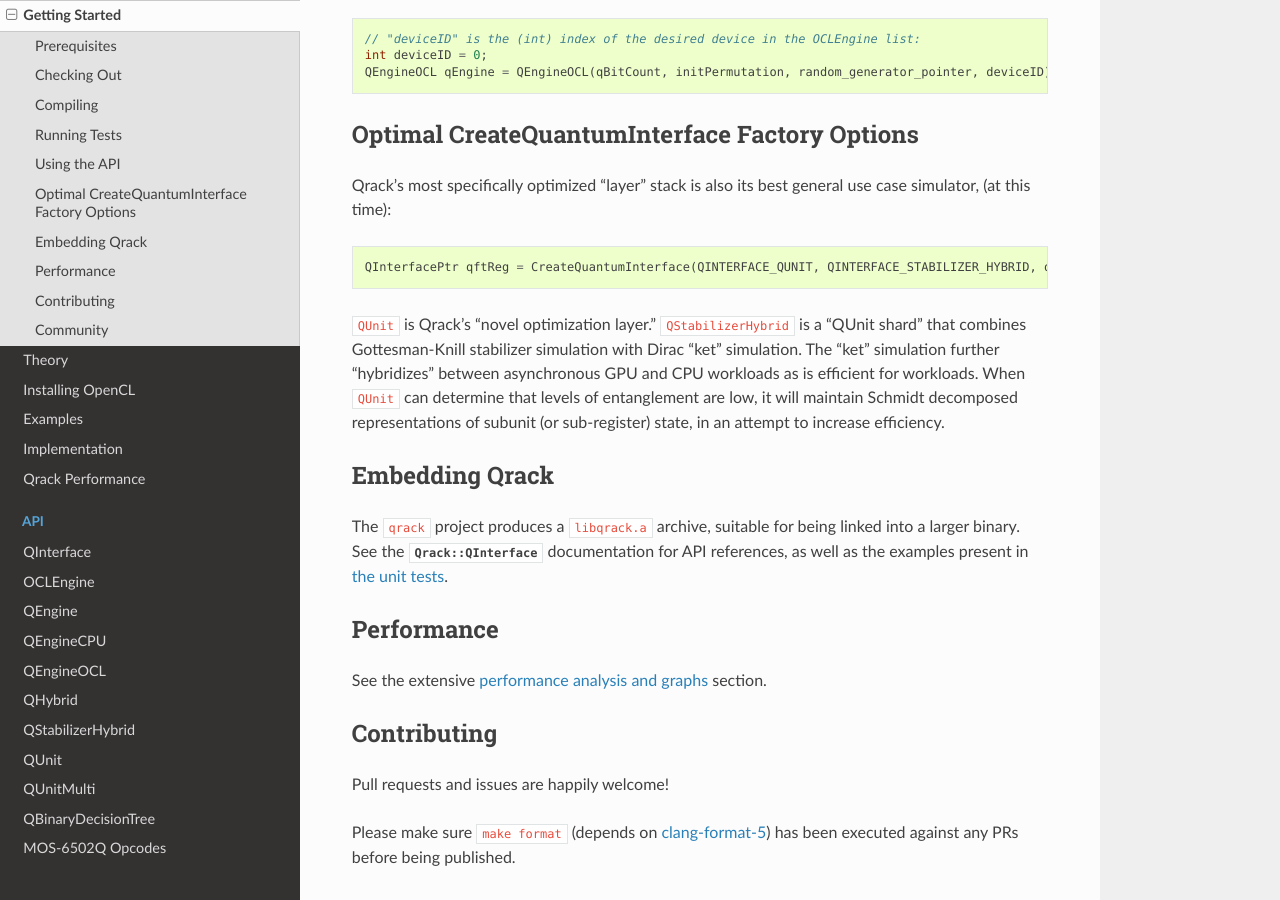
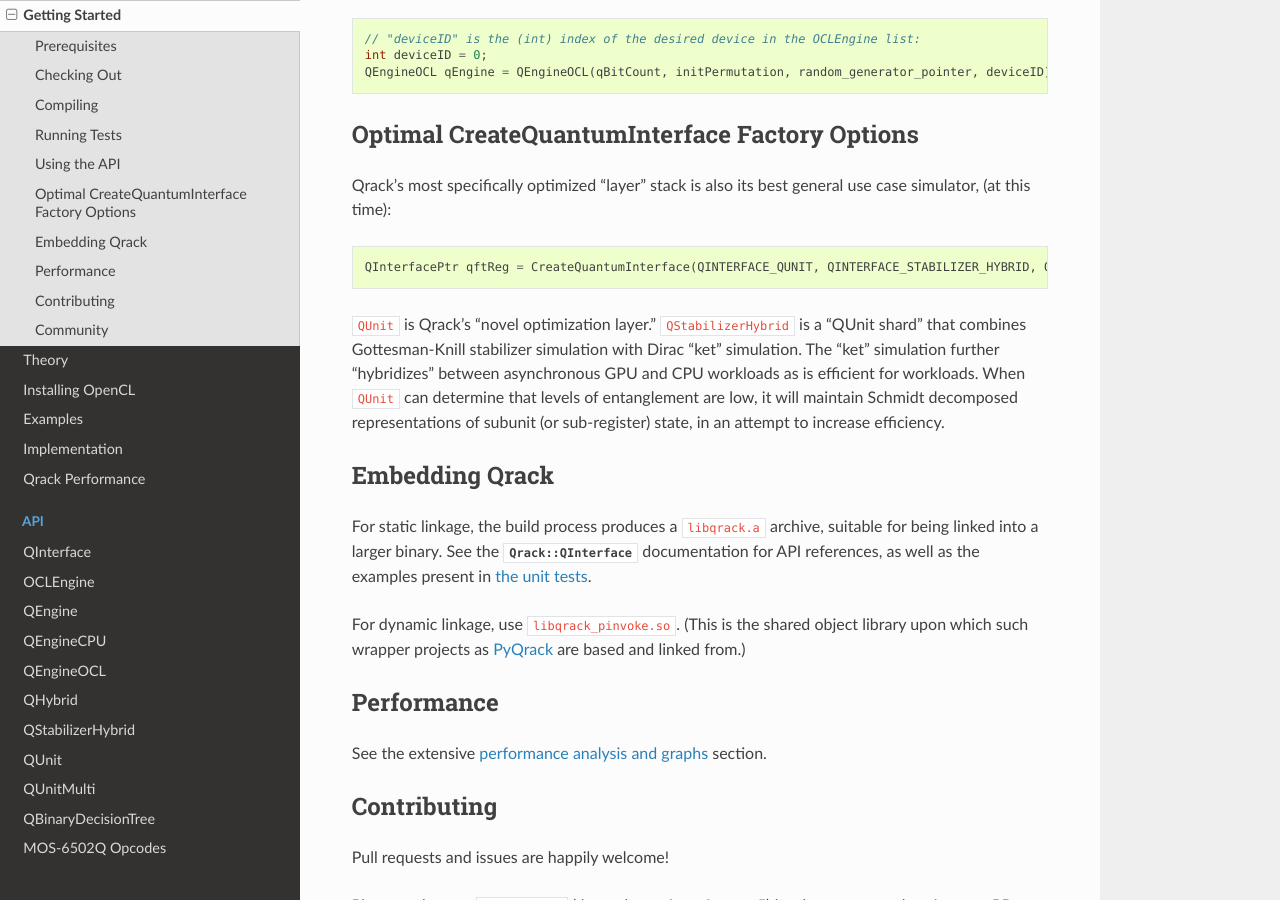
Before and after one commit to vm6502q/qrack.github.io, a Sphinx documentation site: the page built from docs/start.rst, in a window 1280 px wide and 900 px high, scrolled down 3152 px. Built offline with Sphinx 7.4.7 and the Read the Docs theme 2.0.0, drawn with Linux system fonts in a browser that asks for light colours.

Commit message:
Notes about linkage and optimal stack

```diff
--- a/docs/start.rst
+++ b/docs/start.rst
@@ -112,14 +112,16 @@ Qrack's most specifically optimized "layer" stack is also its best general use c
 
 .. code-block:: c
 
-    QInterfacePtr qftReg = CreateQuantumInterface(QINTERFACE_QUNIT, QINTERFACE_STABILIZER_HYBRID, qubitCount, intPerm, rng[, ...]);
+    QInterfacePtr qftReg = CreateQuantumInterface(QINTERFACE_QUNIT, QINTERFACE_STABILIZER_HYBRID, QINTERFACE_QPAGER, QINTERFACE_MASK_FUSION, QINTERFACE_HYBRID, qubitCount, intPerm, rng[, ...]);
 
 ``QUnit`` is Qrack's "novel optimization layer." ``QStabilizerHybrid`` is a "QUnit shard" that combines Gottesman-Knill stabilizer simulation with Dirac "ket" simulation. The "ket" simulation further "hybridizes" between asynchronous GPU and CPU workloads as is efficient for workloads. When ``QUnit`` can determine that levels of entanglement are low, it will maintain Schmidt decomposed representations of subunit (or sub-register) state, in an attempt to increase efficiency.
 
 Embedding Qrack
 ~~~~~~~~~~~~~~~
 
-The ``qrack`` project produces a ``libqrack.a`` archive, suitable for being linked into a larger binary.  See the :cpp:class:`Qrack::QInterface` documentation for API references, as well as the examples present in `the unit tests <https://github.com/vm6502q/qrack/blob/master/tests.cpp>`_.
+For static linkage, the build process produces a ``libqrack.a`` archive, suitable for being linked into a larger binary.  See the :cpp:class:`Qrack::QInterface` documentation for API references, as well as the examples present in `the unit tests <https://github.com/vm6502q/qrack/blob/main/tests.cpp>`_.
+
+For dynamic linkage, use ``libqrack_pinvoke.so``. (This is the shared object library upon which such wrapper projects as `PyQrack <https://github.com/vm6502q/pyqrack>`_ are based and linked from.)
 
 Performance
 ~~~~~~~~~~~
```
